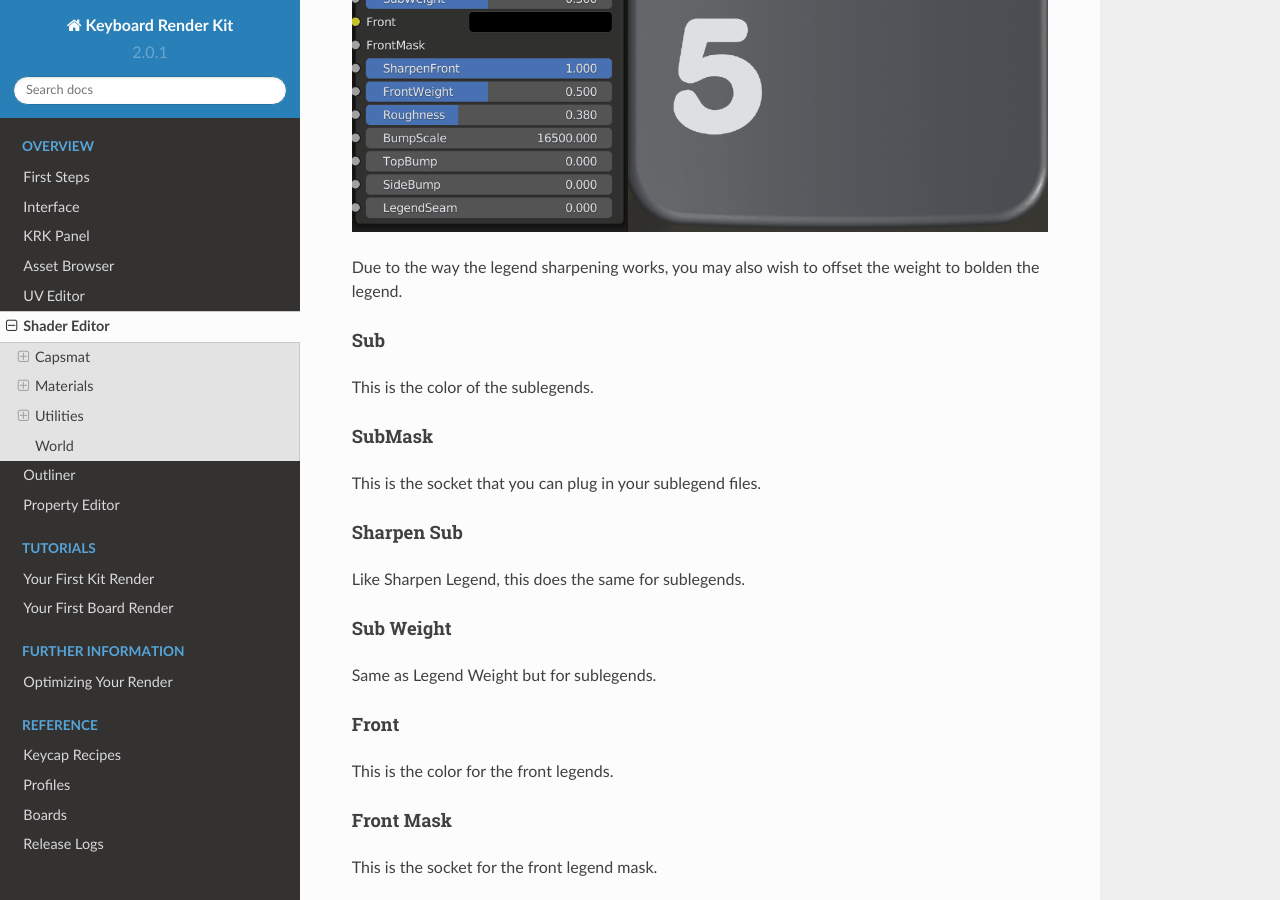
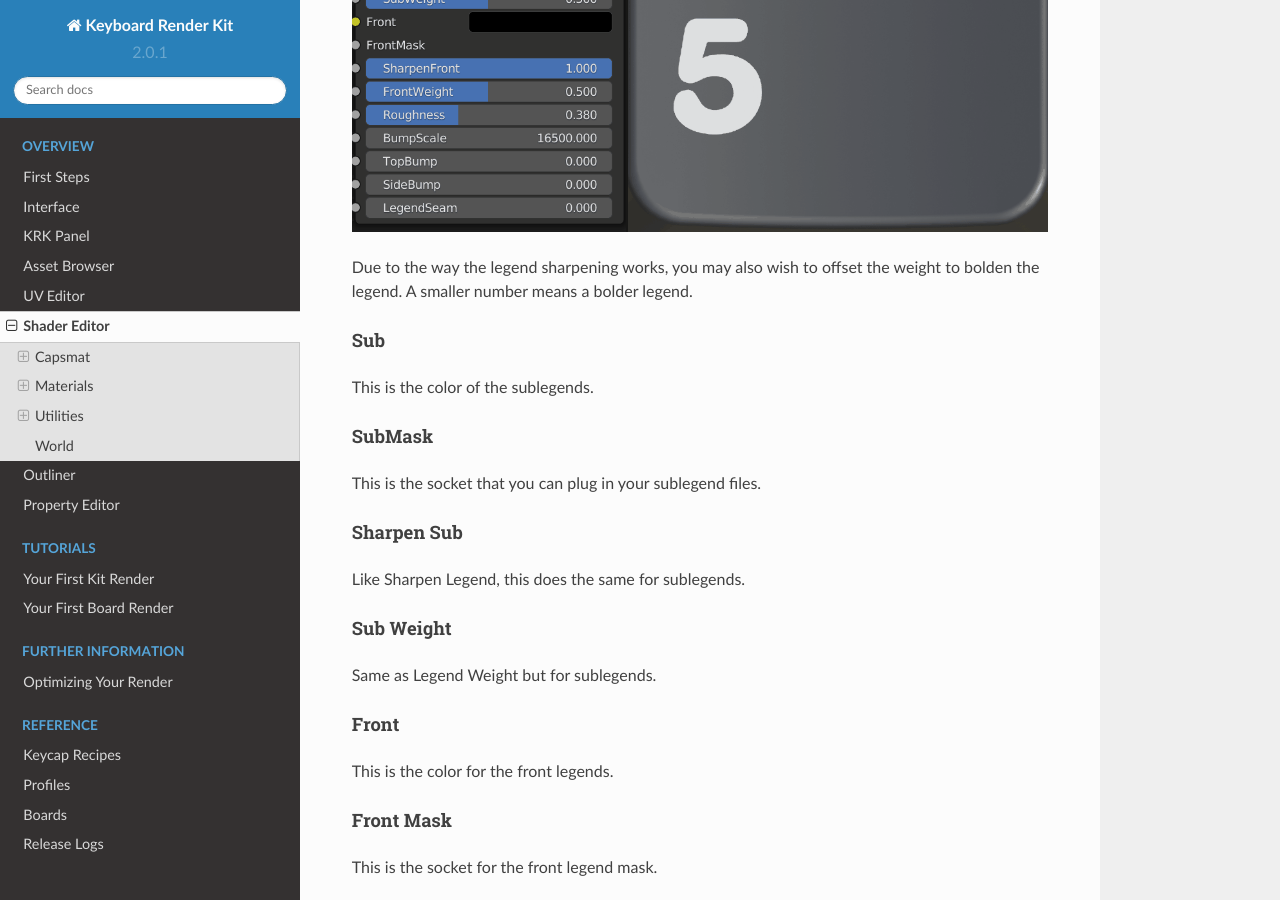
Before and after one commit to imperfectlink/KeyboardRenderKit, a Sphinx documentation site: the page built from docs/source/materials.rst, in a window 1280 px wide and 900 px high, scrolled down 2266 px. Built offline with Sphinx 7.4.7 and the Read the Docs theme 2.0.0, drawn with Linux system fonts in a browser that asks for light colours.

Commit message:
Update materials.rst

```diff
--- a/docs/source/materials.rst
+++ b/docs/source/materials.rst
@@ -31,7 +31,7 @@ Legend Weight
 
 .. image:: img/LegendWeight.gif
 
-Due to the way the legend sharpening works, you may also wish to offset the weight to bolden the legend.
+Due to the way the legend sharpening works, you may also wish to offset the weight to bolden the legend. A smaller number means a bolder legend.
 
 Sub
 ^^^^
```
